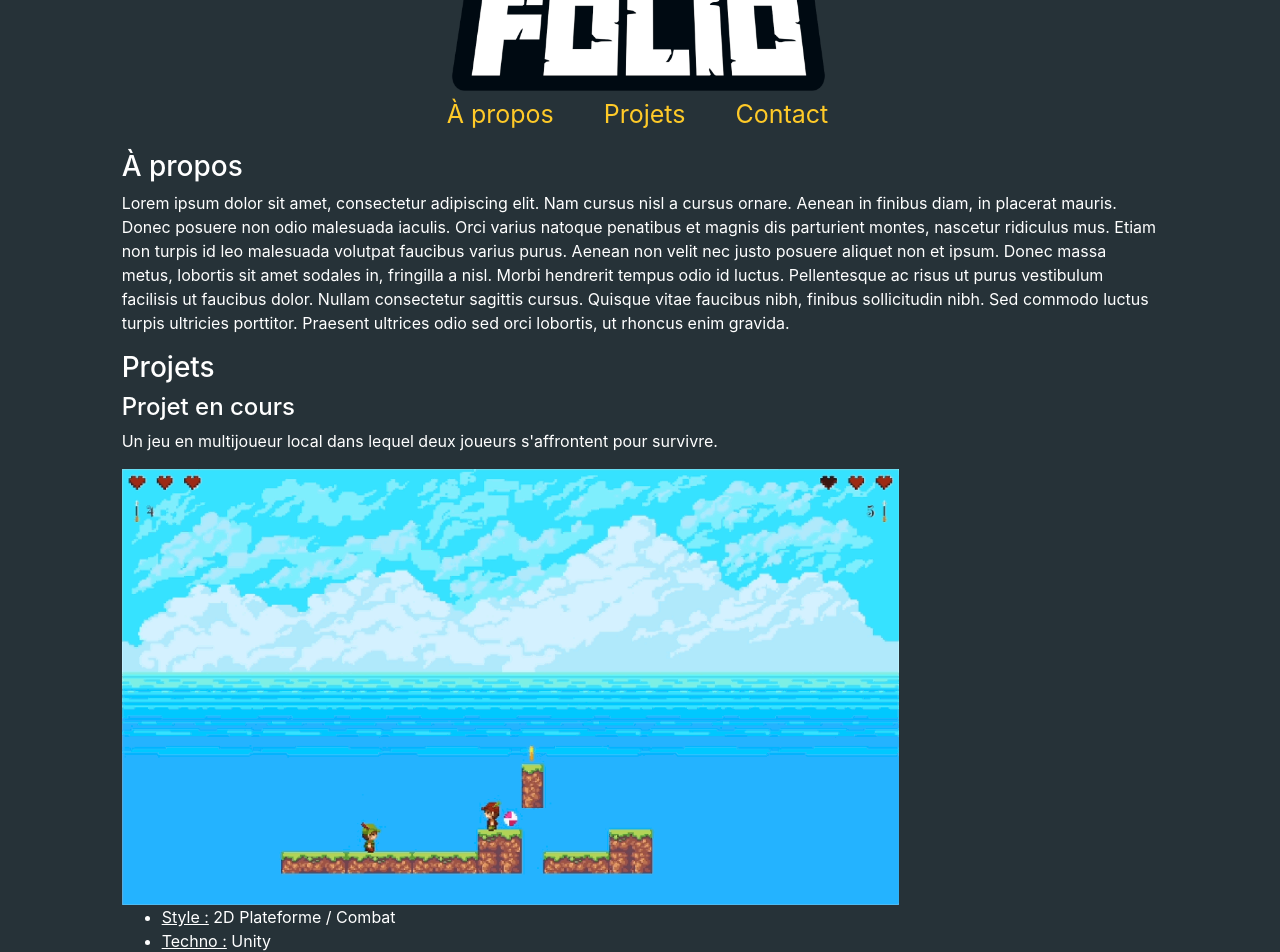
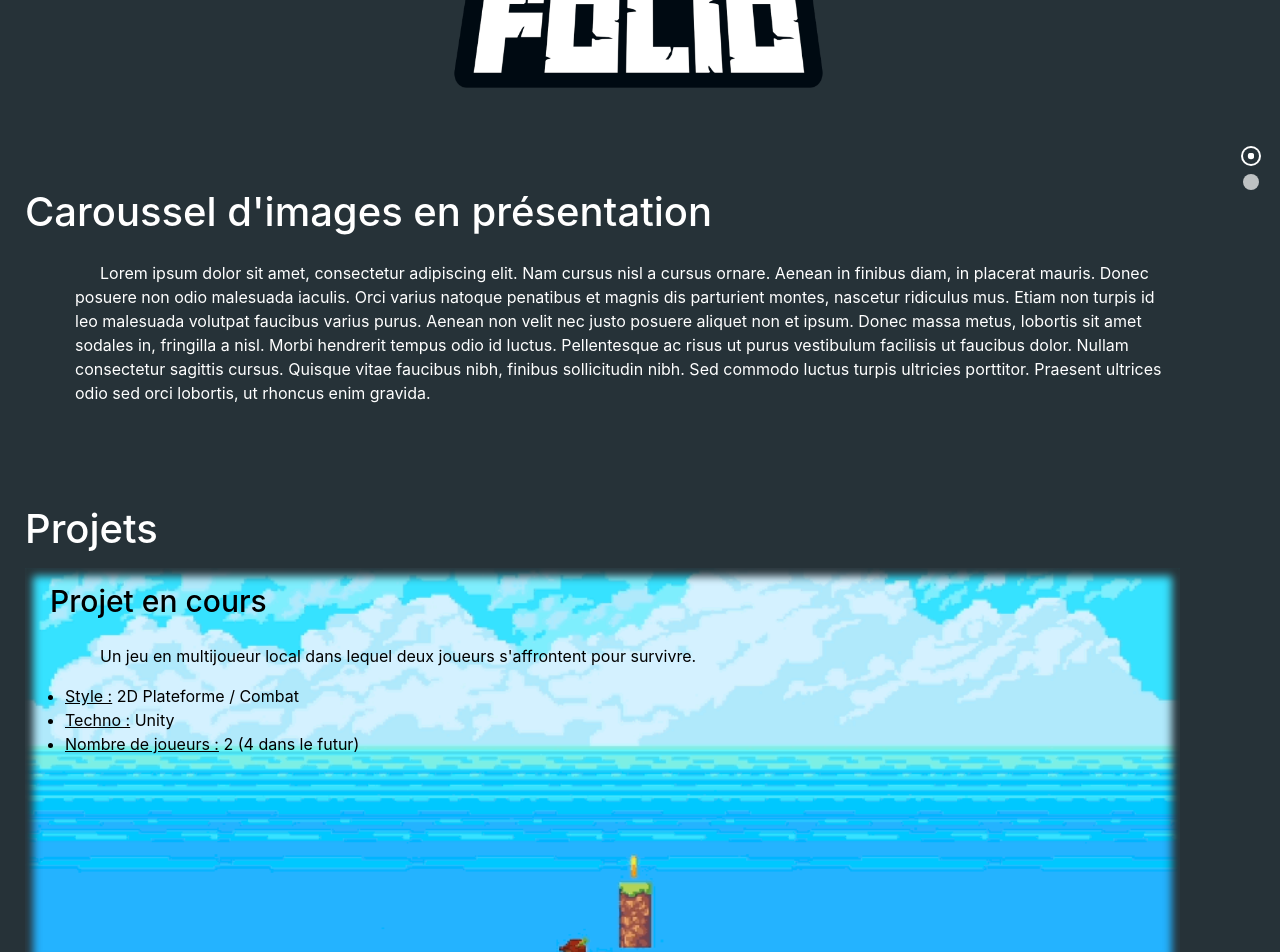
Before and after one commit to GregWss/WygressFolio, an Angular app: page / in a window 1280 px wide. Shown: the part 120-1072 px from the top of the page. Built offline with nearby package versions, Linux system fonts and the light colour scheme.

Commit message:
Added side navigation

```diff
--- a/src/app/app.component.html
+++ b/src/app/app.component.html
@@ -1,52 +1,59 @@
-<div class="col-md-10 offset-md-1">
 <div class="toolbar" role="banner">
   <!-- Logo's font : https://www.dafont.com/minecrafter.font -->
   <div data-aos="fade-down">
     <img class="titleIcon" src="assets/img/Logos/wygressFolioLogoRed.png">
   </div>
-    <div data-aos="fade-right">
+  <!-- <div data-aos="fade-right">
     <ul id="headerList">
+      <li><a href="#projectsAnchor" class=".headerLink">Projets</a></li>
       <li><a href="#aboutAnchor" class=".headerLink">À propos</a></li>
-        <li><a href="#projectsAnchor" class=".headerLink">Projets</a></li>
-        <li><a href="#contactAnchor" class=".headerLink">Contact</a></li>
+    </ul>
+  </div> -->
+</div>
+
+<div class="dotstyle dotstyle-smalldotstroke">
+	<ul>
+		<li (click)="isCurrent(1)" [ngClass]="{'current': selectedDot === 1}"><a href="#projectsAnchor">Projets</a></li>
+		<li (click)="isCurrent(2)" [ngClass]="{'current': selectedDot === 2}"><a href="#aboutAnchor">About</a></li>
 	</ul>
 </div>
-  </div>
 
-  <div id="aboutAnchor">
-    <h3>À propos</h3>
+<div class="content">
+  <div class="section" data-aos="fade-up-right">
+    <h3>Caroussel d'images en présentation</h3>
     <p>Lorem ipsum dolor sit amet, consectetur adipiscing elit. Nam cursus nisl a cursus ornare. Aenean in finibus diam, in placerat mauris. Donec posuere non odio malesuada iaculis. Orci varius natoque penatibus et magnis dis parturient montes, nascetur ridiculus mus. Etiam non turpis id leo malesuada volutpat faucibus varius purus. Aenean non velit nec justo posuere aliquet non et ipsum. Donec massa metus, lobortis sit amet sodales in, fringilla a nisl. Morbi hendrerit tempus odio id luctus. Pellentesque ac risus ut purus vestibulum facilisis ut faucibus dolor. Nullam consectetur sagittis cursus. Quisque vitae faucibus nibh, finibus sollicitudin nibh. Sed commodo luctus turpis ultricies porttitor. Praesent ultrices odio sed orci lobortis, ut rhoncus enim gravida.</p>
   </div>
 
-  <div id="projectsAnchor">
-    <div data-aos="fade-right">
+  <div id="projectsAnchor" class="section">
     <h3>Projets</h3>
+
+    <div id="projectSurvival" class="subsection no-margin-top" data-aos="fade-up-right">
       <h4>Projet en cours</h4>
       <p>Un jeu en multijoueur local dans lequel deux joueurs s'affrontent pour survivre.</p>
-    </div>
-
-    <div data-aos="fade-up-right">
-      <img src="assets/img/2DFight/demo1.gif" alt="First gif illustrating this project" width="75%">
-    </div>
 
       <ul>
         <li><span style="text-decoration: underline">Style :</span> 2D Plateforme / Combat</li>
         <li><span style="text-decoration: underline">Techno :</span> Unity</li>
         <li><span style="text-decoration: underline">Nombre de joueurs :</span> 2 (4 dans le futur)</li>
       </ul>
+    </div>
 
+    <div class="subsection" data-aos="fade-up-left">
       <app-hellblaze-infos></app-hellblaze-infos>
+    </div>
 
-    <div data-aos="fade-up-left">
+    <div class="subsection" data-aos="fade-up-right">
       <app-isstracker-carousel></app-isstracker-carousel>
     </div>
 
+    <div class="subsection" data-aos="fade-up-left">
       <h4>Game Jam</h4>
       <p>Game done at Montréal Game Jam</p>
     </div>
+  </div>
 
-  <div id="contactAnchor">
-    <h3>Contact & autre</h3>
+  <div id="aboutAnchor" class="section" data-aos="fade-up-right">
+    <h3>À propos & contact</h3>
     <ul class="contactList">
       <li><span style="text-decoration: underline">Mail :</span> weiss.gregory48@gmail.com</li>
       <li><span style="text-decoration: underline">Github :</span> https://github.com/GregWss</li>
--- a/src/app/app.component.scss
+++ b/src/app/app.component.scss
@@ -1,10 +1,14 @@
+/* VARIABLES */
+$background-color: #263238;
+$accent-color: #ffca28;
+$accent-color-light: #fffd61;
+
 /* Title & header style */
 .titleIcon {
   display: block;
   margin-left: auto;
   margin-right: auto;
-  width: 50%;
-  height: 50%;
+  width: 40%;
   margin-top: 5px;
 }
 
@@ -19,3 +23,107 @@
   display: inline;
   padding: 25px;
 }
+
+/* Dot navigation */
+.dotstyle {
+  position: fixed;
+  right: 5px;    // 5px relative to the most-right of parent
+  margin-top: 50px;
+}
+
+.dotstyle ul {
+	position: relative;
+	display: inline-block;
+	margin: 0;
+	padding: 0;
+	list-style: none;
+	cursor: default;
+}
+
+.dotstyle li {
+	position: relative;
+	display: block;
+	margin: 0 16px;
+  margin-top: 10px;
+	width: 16px;
+	height: 16px;
+	cursor: pointer;
+}
+
+.dotstyle li a {
+	top: 0;
+	left: 0;
+	width: 100%;
+	height: 100%;
+	outline: none;
+	border-radius: 50%;
+	background-color: #fff;
+	background-color: rgba(255,255,255,0.3);
+	text-indent: -999em;
+	cursor: pointer; /* make the text accessible to screen readers */
+	position: absolute;
+}
+
+/* Small dot with stroke */
+.dotstyle-smalldotstroke li {
+	border-radius: 50%;
+	box-shadow: 0 0 0 2px rgba(255, 255, 255, 0);
+	-webkit-transition: box-shadow 0.3s ease;
+	-moz-transition: box-shadow 0.3s ease;
+	-o-transition: box-shadow 0.3s ease;
+	transition: box-shadow 0.3s ease;
+}
+
+.dotstyle-smalldotstroke li a {
+	background-color: rgba(255, 255, 255, 0.7);
+	-webkit-transition: background-color 0.3s ease, -webkit-transform 0.3s ease;
+	-moz-transition: background-color 0.3s ease, -moz-transform 0.3s ease;
+	-o-transition: background-color 0.3s ease, -o-transform 0.3s ease;
+	transition: background-color 0.3s ease, transform 0.3s ease;
+}
+
+.dotstyle-smalldotstroke li a:hover,
+.dotstyle-smalldotstroke li a:focus,
+.dotstyle-smalldotstroke li.current a {
+	background-color: white;
+}
+
+.dotstyle-smalldotstroke li.current a {
+	-webkit-transform: scale(0.4);
+	-moz-transform: scale(0.4);
+	-o-transform: scale(0.4);
+	transform: scale(0.4);
+}
+
+.dotstyle-smalldotstroke li.current {
+	box-shadow: 0 0 0 2px white;
+}
+
+/* projectSurvival */
+#projectSurvival {
+  height: 400px;
+  background-image: url("../assets/img/2DFight/demo1.gif");
+  background-repeat: no-repeat;
+  background-position: center;
+  background-attachment: fixed;
+  -ms-background-size: cover;
+  -o-background-size: cover;
+  -moz-background-size: cover;
+  -webkit-background-size: cover;
+  background-size: cover;
+  box-shadow: 0 0 8px 8px $background-color inset;
+}
+
+#projectSurvival p, #projectSurvival li, #projectSurvival h4 {
+  color: black;
+}
+
+#projectSurvival h4 {
+  margin-left: 25px;
+  padding-top: 15px;
+}
+
+/* Contact style */
+.contactList {
+  list-style: none;
+}
--- a/src/app/app.component.ts
+++ b/src/app/app.component.ts
@@ -8,6 +8,7 @@ import * as AOS from 'aos';
 })
 export class AppComponent implements OnInit {
   title = 'WygressFolio';
+  selectedDot = 1; // always start at first dot (for now)
 
   constructor() { }
 
@@ -17,6 +18,15 @@ export class AppComponent implements OnInit {
       delay: 200,
       once: true
     });
+
+    // run on init to know where we are
+    this.isCurrent(this.selectedDot);
   }
 
+  //TODO: check and update to inform where we are on the page
+  isCurrent(newValue) {
+    if (this.selectedDot !== newValue) {
+      this.selectedDot = newValue;
+    }
+  }
 }
--- a/src/styles.scss
+++ b/src/styles.scss
@@ -12,6 +12,44 @@ body {
 /* Every text set to white */
 h1, h2, h3, h4, p, li {
   color: white;
+}
+
+h3 {
+  font-size: 40px;
+}
+
+h4 {
+  font-size: 30px;
+}
+
+/* Content sections and subsections styles */
+.content {
+  margin-left: 25px;
+  margin-right: 100px;
+}
+
+.no-margin-top {
+  margin-top: 15px !important;
+}
+
+.section {
+  margin-top: 100px;
+}
+
+.section p {
+  margin-top: 25px;
+  padding-left: 50px;
+  text-indent: 25px;
+}
+
+.subsection {
+  margin-top: 50px;
+}
+
+.subsection p {
+  margin-top: 25px;
+  padding-left: 50px;
+  text-indent: 25px;
 }
 
 /* Buttons styles and effects */
@@ -57,14 +95,8 @@ a:hover {
 }
 
 /* Images styles and effects */
-.centeredImg {
+/*.fitImage {
   display: block;
   margin-left: auto;
   margin-right: auto;
-}
-
-/* STYLES FOR MAIN APP ELEMENTS */
-/* Contact style */
-.contactList {
-  list-style: none;
-}
+}*/
```
Also changed, not shown: src/assets/img/2DFight/project2DFight.PNG (deleted), src/assets/img/2DFight/projectSurvivalFight.png (added). Lines whose indentation alone changed are shown as unchanged.
